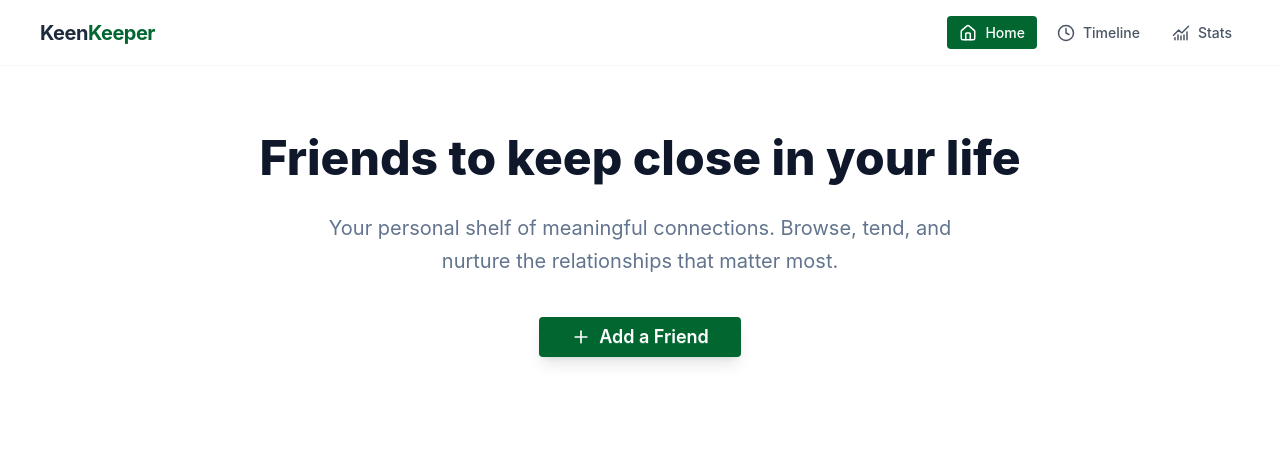
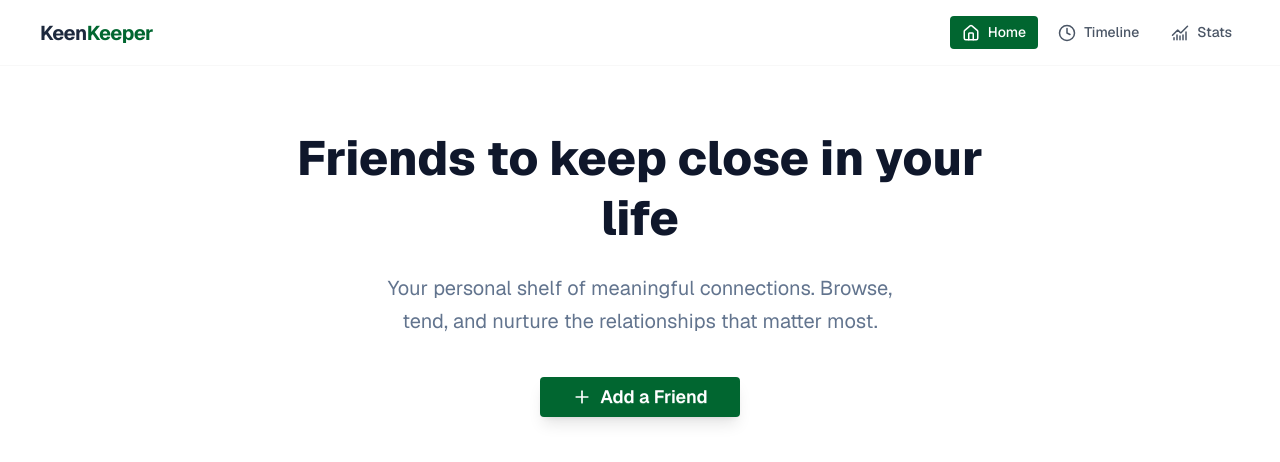
Before and after one commit to tanjirman/KeenKeeper, a React (Vite) app: page / in a window 1280 px wide. Shown: the top 462 px of the page. Built offline with nearby package versions, Linux system fonts and the light colour scheme.

Commit message:
Adding google font for font style

```diff
--- a/src/components/Banner.jsx
+++ b/src/components/Banner.jsx
@@ -5,13 +5,13 @@ import { Plus } from 'lucide-react'; // Fix: added "-react"
 const Banner = () => {
   return (
     <section className="pt-32 pb-16 px-6 text-center">
-      <div className="max-w-3xl mx-auto">
+      <div className="max-w-[60%] mx-auto">
         <h1 className="text-3xl md:text-5xl font-extrabold text-slate-900 mb-6 leading-tight">
           Friends to keep close in your life
         </h1>
-        <p className="text-slate-500 text-lg md:text-xl mb-10 leading-relaxed max-w-2xl mx-auto">
+        <p className="text-slate-500 text-lg md:text-xl mb-10 leading-relaxed max-w-[70%] mx-auto">
           Your personal shelf of meaningful connections. Browse, tend, and nurture the
-          relationships that matter most.
+relationships that matter most.
         </p>
 
         {/* daisyUI button with your custom forest-green color */}
--- a/src/index.css
+++ b/src/index.css
@@ -1,2 +1,10 @@
+/* google font */
+@import url('https://fonts.googleapis.com/css2?family=Geist:wght@100..900&display=swap');
+
 @import "tailwindcss";
 @plugin "daisyui";
+
+body{
+  font-family: "Geist", sans-serif;
+  font-optical-sizing: auto;
+}
```
